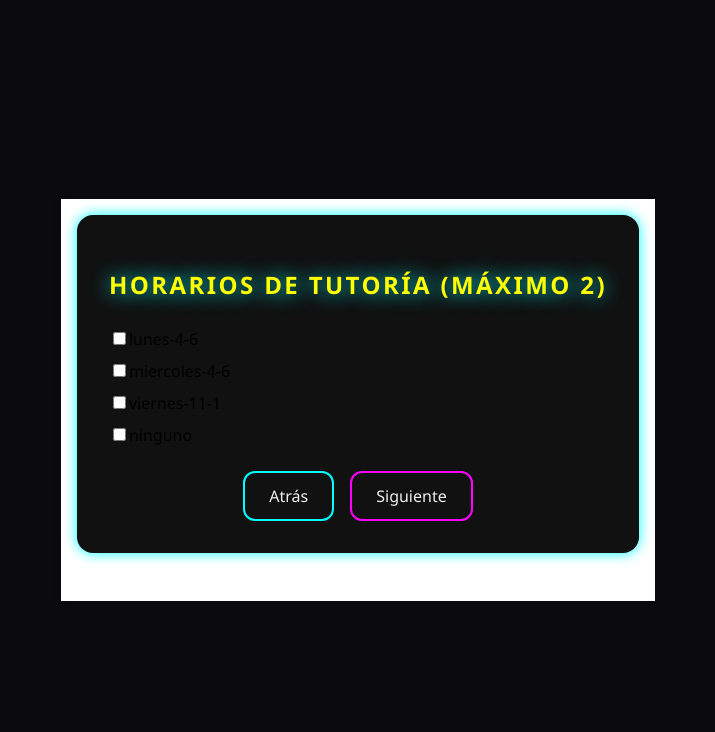
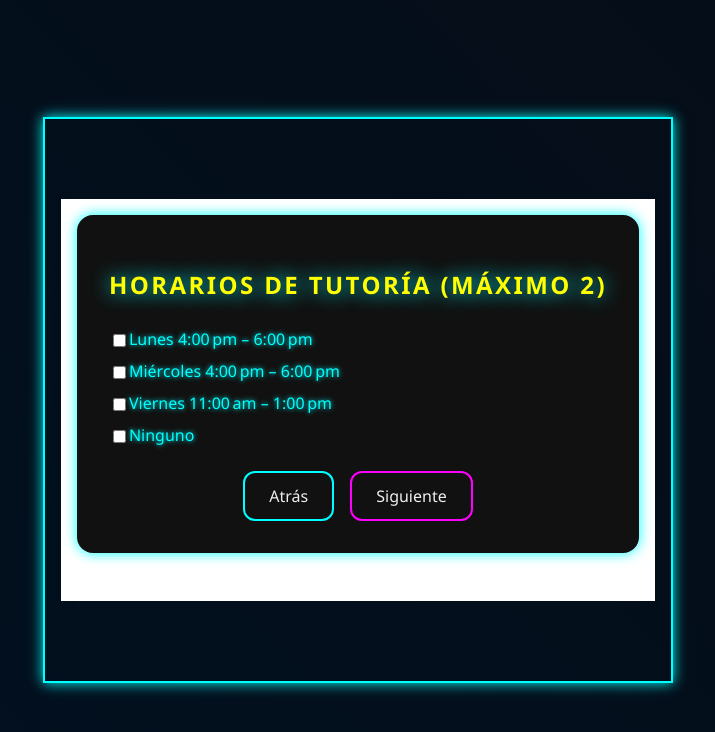
Before and after one commit to RumiSoftware2/horario-monitoria, a React app in the folder frontend/: page / in a window 1280 px wide. Both pictures are taken after typing "Sample", "name@example.com" into the empty fields and a click on the button "Siguiente". Shown: the top 732 px of the page, without its empty margins (282-997 px from the left). Built offline with nearby package versions, Linux system fonts and the light colour scheme; no server answers; the HTML template or start-up script is replaced by a standard one.

Commit message:
colores con dinamismo

```diff
--- a/frontend/src/App.css
+++ b/frontend/src/App.css
@@ -5,6 +5,7 @@
   --secondary-color: #f0f; /* magenta glow */
   --accent-color: #ff0;    /* yellow accent */
   --text-color: #eee;
+  --label-color: #0ff;
   --border-glow: 0 0 0.8em var(--primary-color);
   --button-bg: #111;
   --button-hover: #222;
@@ -12,10 +13,19 @@
 
 body {
   background: var(--bg-color);
+  background: linear-gradient(45deg, #0a0a0f, #001122, #0a0a0f);
+  background-size: 400% 400%;
+  animation: bg-move 30s ease infinite;
   color: var(--text-color);
   font-family: 'Segoe UI', Roboto, Helvetica, Arial, sans-serif;
   margin: 0;
   padding: 0;
+}
+
+@keyframes bg-move {
+  0%{background-position:0% 50%;}
+  50%{background-position:100% 50%;}
+  100%{background-position:0% 50%;}
 }
 
 #root {
@@ -23,6 +33,8 @@ body {
   margin: 0 auto;
   padding: 3rem 1rem;
   text-align: center;
+  border: 2px solid var(--primary-color);
+  box-shadow: var(--border-glow);
 }
 
 .container {
@@ -37,6 +49,7 @@ h2 {
   margin-bottom: 1.5rem;
   color: var(--accent-color);
   text-shadow: var(--border-glow);
+  animation: neon-flicker 2s infinite alternate;
 }
 
 /* generic card panel used by forms */
@@ -46,6 +59,12 @@ h2 {
   border-radius: 1rem;
   box-shadow: var(--border-glow);
   margin-bottom: 2rem;
+  animation: slide-in 0.6s ease-out;
+  transition: transform 200ms, box-shadow 200ms;
+}
+.panel:hover {
+  transform: scale(1.01);
+  box-shadow: 0 0 1.2em var(--primary-color);
 }
 
 input,
@@ -57,18 +76,26 @@ select {
   color: var(--text-color);
   font-size: 1rem;
   outline: none;
-  transition: box-shadow 200ms;
+  transition: box-shadow 200ms, transform 200ms;
+}
+input::placeholder,
+select::placeholder {
+  color: #777;
 }
 
 input:focus,
 select:focus {
   box-shadow: var(--border-glow);
+  transform: scale(1.02);
 }
 
-label {
+label,
+.form-label {
   display: block;
   margin-bottom: 0.5rem;
   text-align: left;
+  color: var(--label-color);
+  text-shadow: 0 0 0.3em var(--label-color);
 }
 
 button {
@@ -85,6 +112,7 @@ button {
 button:hover {
   background: var(--button-hover);
   box-shadow: 0 0 1em var(--secondary-color);
+  animation: pulse 1.5s infinite;
 }
 
 /* special styles for the "Atrás" button to differentiate */
@@ -96,6 +124,17 @@ button.back {
 .schedule-option {
   margin: 0.5rem 0;
   text-align: left;
+}
+.schedule-option label {
+  animation: neon-flicker 3s infinite alternate;
+}
+.schedule-option input {
+  accent-color: var(--secondary-color);
+  transform: translateY(2px);
+  transition: transform 150ms;
+}
+.schedule-option input:checked {
+  transform: translateY(0) scale(1.1);
 }
 
 /* status message */
@@ -112,6 +151,7 @@ pre {
   overflow-x: auto;
   max-height: 200px;
   color: var(--accent-color);
+  font-family: monospace;
 }
 .status.success {
   color: #0f0;
--- a/frontend/src/components/BasicInfoForm.jsx
+++ b/frontend/src/components/BasicInfoForm.jsx
@@ -18,18 +18,18 @@ export default function BasicInfoForm({ data, update, next }) {
     <form onSubmit={handleSubmit} className="panel">
       <h2>Datos básicos</h2>
       <div>
-        <label>Nombre</label>
+        <label className="form-label">Nombre</label>
         <input name="name" value={local.name} onChange={handleChange} required />
       </div>
       <div>
-        <label>Correo institucional</label>
+        <label className="form-label">Correo institucional</label>
         <input name="email" type="email" value={local.email} onChange={handleChange} required />
       </div>
       <div>
-        <label>Grupo</label>
+        <label className="form-label">Grupo</label>
         <select name="group" value={local.group} onChange={handleChange}>
-          <option value={1}>William (1)</option>
-          <option value={2}>Haydee (2)</option>
+          <option value={1}>Grupo 1 – William</option>
+          <option value={2}>Grupo 2 – Haydee</option>
         </select>
       </div>
       <button type="submit">Siguiente</button>
--- a/frontend/src/components/SchedulesForm.jsx
+++ b/frontend/src/components/SchedulesForm.jsx
@@ -1,10 +1,10 @@
 import React, { useState } from 'react';
 
 const options = [
-  'lunes-4-6',
-  'miercoles-4-6',
-  'viernes-11-1',
-  'ninguno'
+  { value: 'lunes-4-6', label: 'Lunes 4:00 pm – 6:00 pm' },
+  { value: 'miercoles-4-6', label: 'Miércoles 4:00 pm – 6:00 pm' },
+  { value: 'viernes-11-1', label: 'Viernes 11:00 am – 1:00 pm' },
+  { value: 'ninguno', label: 'Ninguno' }
 ];
 
 export default function SchedulesForm({ data, update, next, prev }) {
@@ -34,14 +34,14 @@ export default function SchedulesForm({ data, update, next, prev }) {
     <form onSubmit={handleSubmit} className="panel">
       <h2>Horarios de tutoría (máximo 2)</h2>
       {options.map((opt) => (
-        <div key={opt} className="schedule-option">
-          <label>
+        <div key={opt.value} className="schedule-option">
+          <label className="form-label">
             <input
               type="checkbox"
-              checked={local.schedules.includes(opt)}
-              onChange={() => toggleSchedule(opt)}
+              checked={local.schedules.includes(opt.value)}
+              onChange={() => toggleSchedule(opt.value)}
             />
-            {opt}
+            {opt.label}
           </label>
         </div>
       ))}
```
